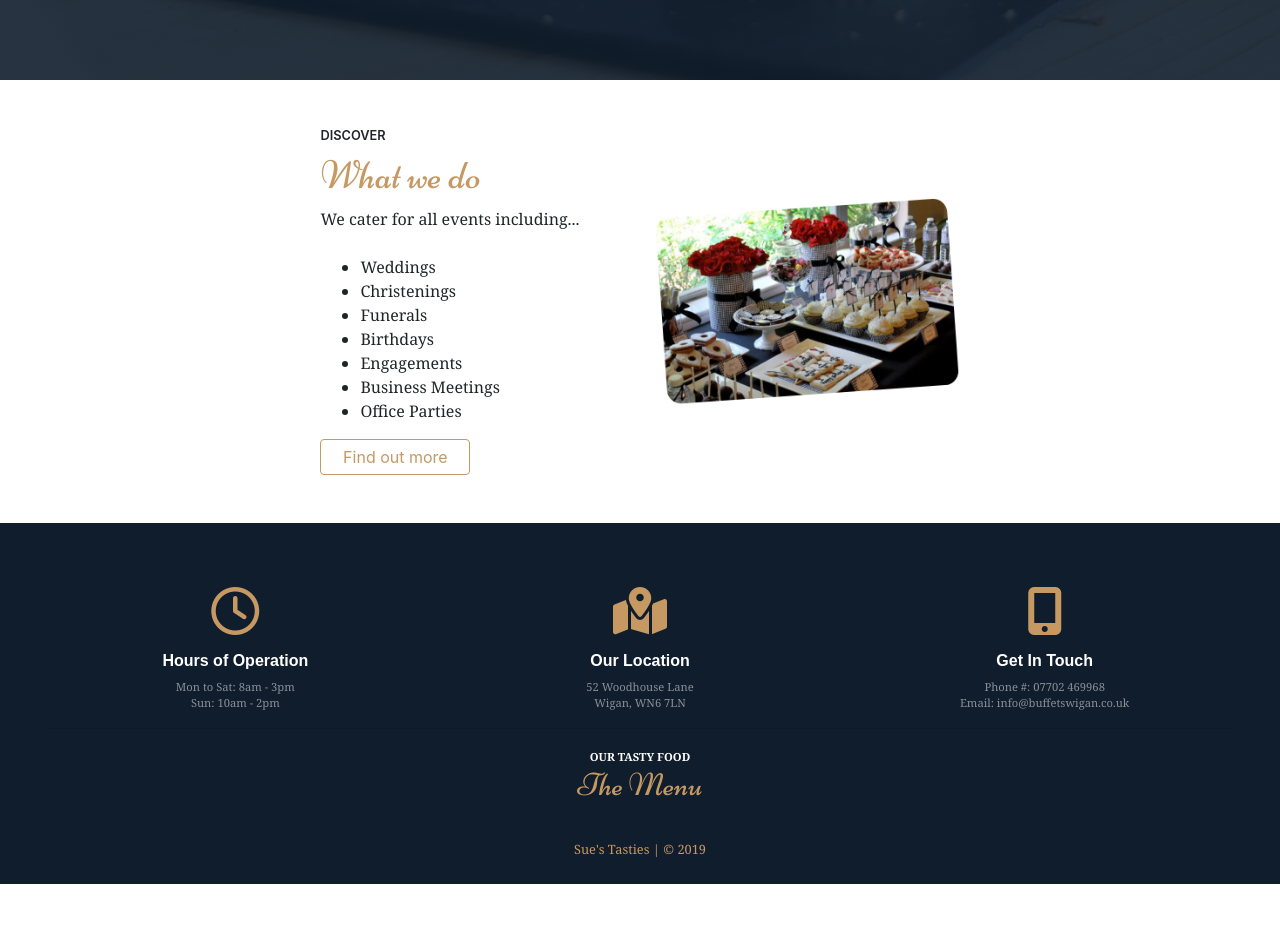
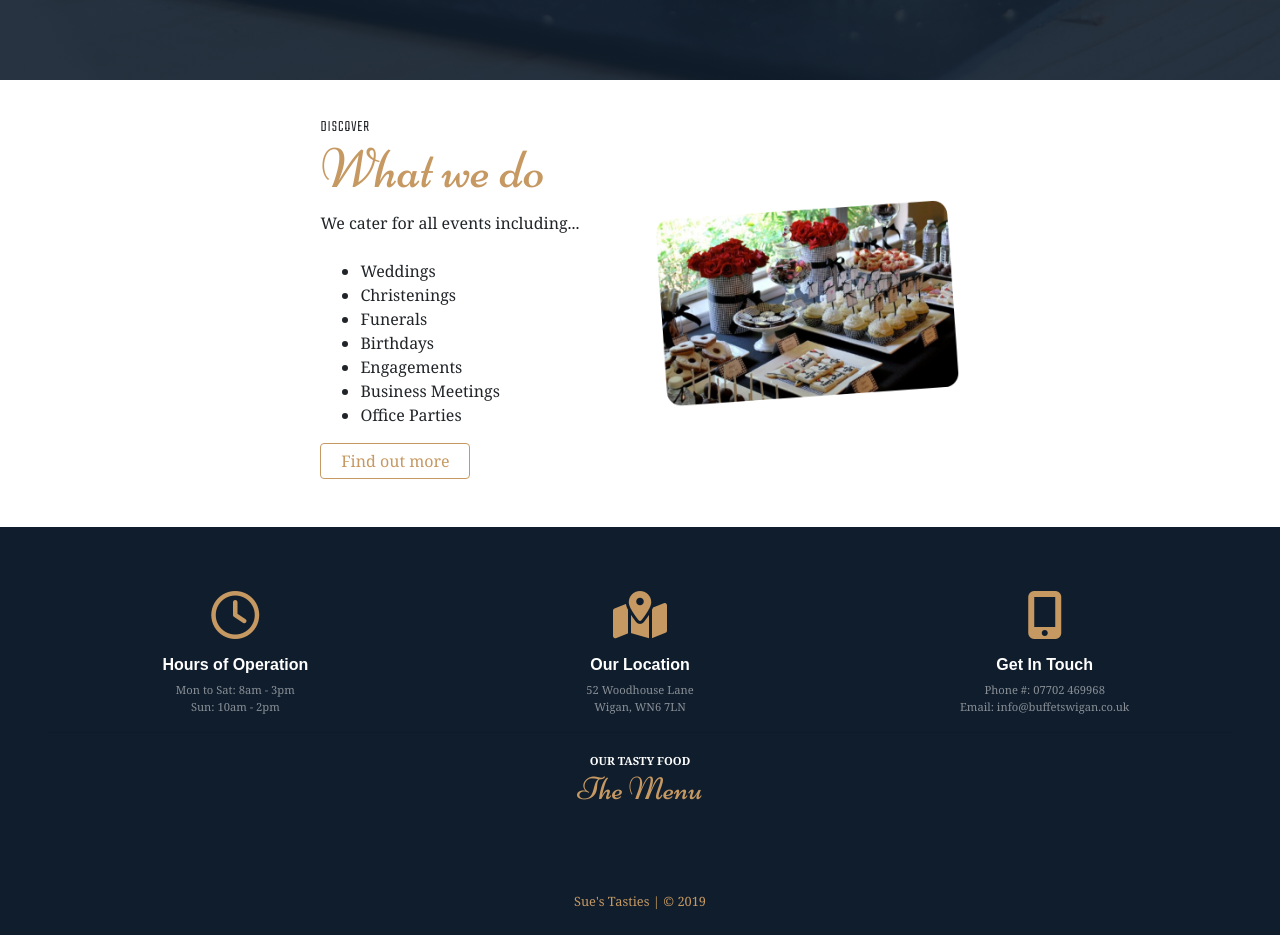
Before and after one commit to mylesluke/Cafe, a website: page dist/index.html in a window 1280 px wide. Shown: the part 720-1655 px from the top of the page. Before the commit the page ends 1604 px from the top, so only its background shows below. Drawn offline with nearby package versions, Linux system fonts and the light colour scheme.

Commit message:
organisation in code, button change on about section

```diff
--- a/dist/index.html
+++ b/dist/index.html
@@ -37,19 +37,21 @@
             </nav>
             <div class="hero-text w-100 text-white px-2 px-sm-0">
                 <h1 class="display-4">Welcome</h1>
-                <p class="lead mb-4">Sue's buffets like you've never seen before!</p>
+                <p class="lead mb-4">Buffets like you've never seen before!</p>
                 <a class="btn px-5 mr-2" href="#">Explore</a>
                 <a class="btn px-5 ml-2" href="#">Find Us</a>
             </div>
         </div>
     </header>
     <main>
-        <div class="section1 px-5 my-5 d-flex align-items-center justify-content-around">
+        <section class="about d-flex align-items-center justify-content-around" id="about">
             <div class="row">
-                <div data-aos="fade-right" class="col-sm-6">
-                    <h6>Discover</h6>
-                    <h1>What we do</h1>
-                    <p class="mb-4">We cater for all events including...</p>
+                <div data-aos="fade-right" class="col-md-6 text-center text-md-left">
+                    <div class="section-heading">
+                        <h6>Discover</h6>
+                        <h1 class="display-4">What we do</h1>
+                        <p class="mb-4">We cater for all events including...</p>
+                    </div>
                     <ul>
                         <li>Weddings</li>
                         <li>Christenings</li>
@@ -61,12 +63,12 @@
                     </ul>
                     <a class="btn" href="#">Find out more</a>
                 </div>
-                <div data-aos="fade-left" class="col-sm-6 d-flex justify-content-center align-items-center">
+                <div data-aos="fade-left" class="col-md-6 d-flex justify-content-center align-items-center">
                     <img class="img-fluid my-5 " src="./images/image1.png" alt="Photo">
                 </div>
             </div>
-        </div>
-        <div class="section2 px-5 pt-5 text-white text-center">
+        </section>
+        <section class="contact px-5 pt-5 text-white text-center" id="contact">
             <div class="row">
                 <div class="col-sm-4" data-aos="fade-right">
                     <i class="far fa-clock fa-3x"></i>
@@ -92,7 +94,7 @@
                 <p>Our Tasty Food</p>
                 <h5>The Menu</h5>
             </div>
-        </div>
+        </section>
 
     </main>
     <footer class="text-center py-4">Sue's Tasties | &copy; 2019</footer>
--- a/dist/styles/style.css
+++ b/dist/styles/style.css
@@ -125,7 +125,7 @@ header > .container {
   color: #C69963;
 }
 
-.btn, .section1 a {
+.btn, .about a {
   width: 100px;
   padding: 5px 0 !important;
   border: 1px solid #C69963;
@@ -133,7 +133,7 @@ header > .container {
   overflow: hidden;
 }
 
-.btn::before, .section1 a::before {
+.btn::before, .about a::before {
   content: "";
   position: absolute;
   top: 0;
@@ -145,58 +145,69 @@ header > .container {
   transition: all 650ms;
 }
 
-.btn:hover::before, .section1 a:hover::before {
+.btn:hover::before, .about a:hover::before {
   left: 100%;
 }
 
-.section1 h6 {
-  text-transform: uppercase;
-  font-weight: 600;
-  font-size: .8rem;
+section {
+  padding: 3rem 5rem;
 }
 
-.section1 h1 {
+.about {
+  font-family: "cambria", sans-serif;
+}
+
+.about .section-heading h6 {
+  text-transform: uppercase;
+  font-weight: 300;
+  letter-spacing: 1px;
+  font-family: "Teko", sans-serif;
+  line-height: 0;
+}
+
+.about .section-heading h1 {
   font-family: "Niconne", cursive;
   color: #C69963;
 }
 
-.section1 p, .section1 li {
-  font-family: "cambria", sans-serif;
-}
-
-.section1 a {
+.about a {
   width: 150px;
   color: #C69963 !important;
 }
 
-.section2 {
+.about a:hover {
+  color: #fff !important;
+  background-color: #C69963;
+}
+
+.contact {
   background: #101D2C;
 }
 
-.section2 i {
+.contact i {
   color: #C69963;
   padding: 1rem;
 }
 
-.section2 h4 {
+.contact h4 {
   font-size: 1rem;
   font-family: "copperplate Gothic", sans-serif;
   font-weight: 600;
 }
 
-.section2 p {
+.contact p {
   font-size: .7rem;
   font-family: "cambria", sans-serif;
   opacity: .5;
 }
 
-.section2 .sub-title p {
+.contact .sub-title p {
   text-transform: uppercase;
   opacity: 1;
   font-weight: 600;
 }
 
-.section2 .sub-title h5 {
+.contact .sub-title h5 {
   font-family: "Niconne", cursive;
   color: #C69963;
   font-size: 2rem;
--- a/dist/styles/style.scss
+++ b/dist/styles/style.scss
@@ -136,27 +136,37 @@ header>.container {
     }
 }
 
-.section1 {
+section {
+    padding: 3rem 5rem;
+}
+
+.about {
+    font-family: "cambria", sans-serif;
+    .section-heading {
         h6 {
             text-transform: uppercase;
-        font-weight: 600;
-        font-size: .8rem;
+            font-weight: 300;
+            letter-spacing: 1px;
+            font-family: "Teko", sans-serif;
+            line-height: 0;
         }
         h1{
             font-family: "Niconne", cursive;
             color: $primary;
         }
-    p, li {
-        font-family: "cambria", sans-serif;
     }
     a {
         @extend .btn;
         width: 150px;
         color: $primary !important;
+        &:hover {
+            color: #fff !important;
+            background-color: $primary;
+        }
     }
 }
 
-.section2{
+.contact{
     background: $background;
     i {
         color: $primary;
@@ -166,6 +176,7 @@ header>.container {
         font-size: 1rem;
         font-family: "copperplate Gothic", sans-serif;
         font-weight: 600;
+
     }
     p {
         font-size: .7rem;
```
Also changed, not shown: 1 other file. Lines whose indentation alone changed are shown as unchanged.
